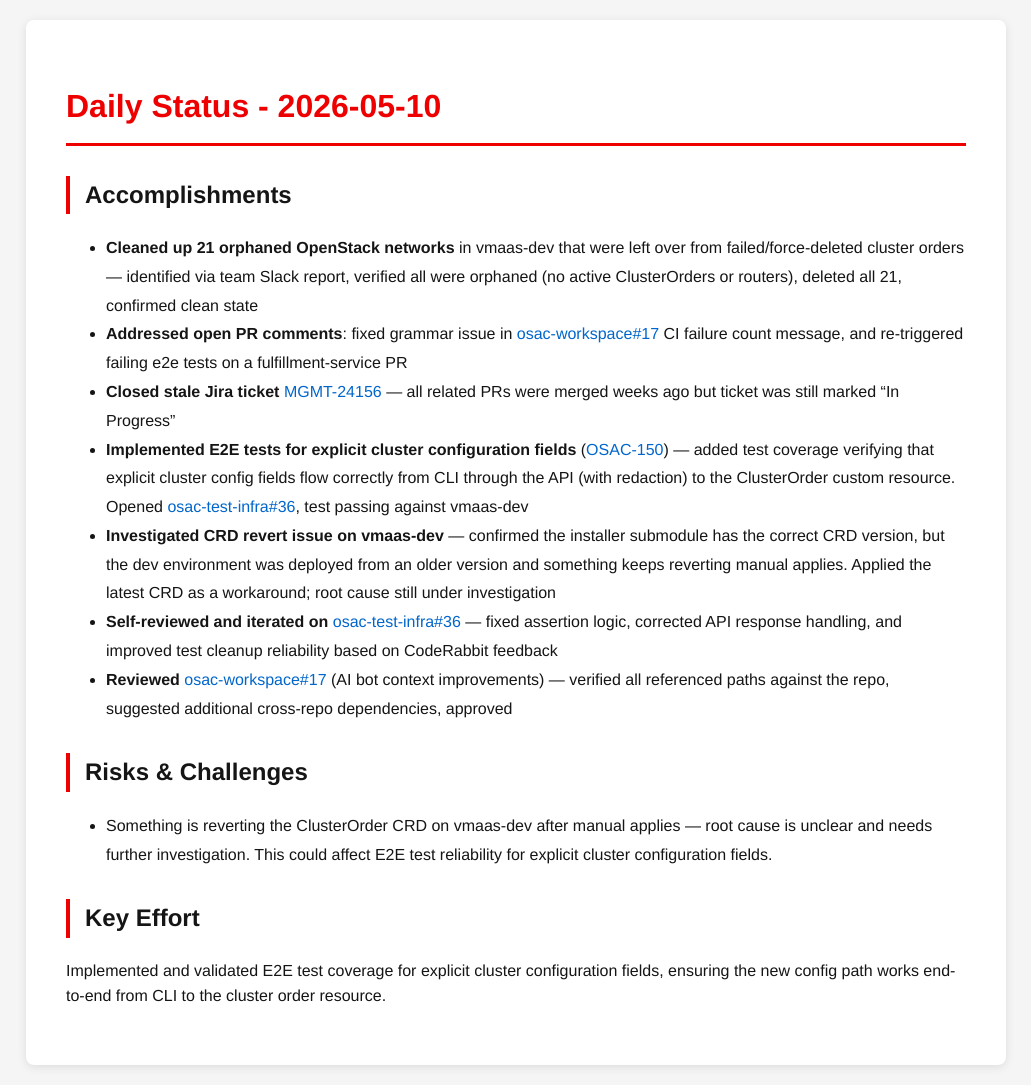
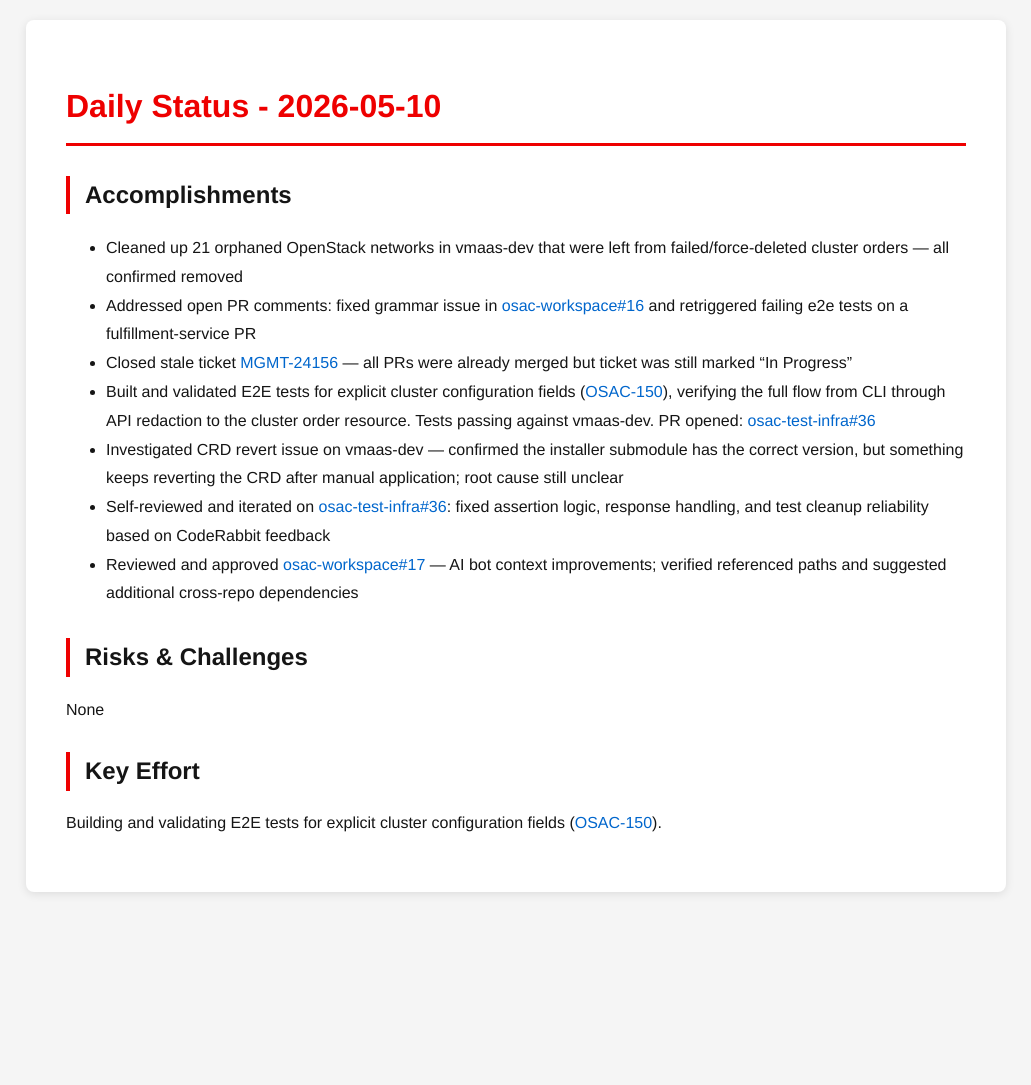
Before and after one commit to tzvatot/daily-status, a Jekyll site: the page built from 2026-05-10.md, in a window 1280 px wide. Shown: the whole page, without its empty margins (124-1155 px from the left). Built offline with Jekyll 4.4.1, drawn with Linux system fonts in a browser that asks for light colours; after the commit the page ends 912 px from its top, so only the background shows below that.

Commit message:
Daily status update - 2026-05-10

```diff
--- a/2026-05-10.md
+++ b/2026-05-10.md
@@ -7,16 +7,16 @@
 # Daily Status - 2026-05-10
 
 ## Accomplishments
-- **Cleaned up 21 orphaned OpenStack networks** in vmaas-dev that were left over from failed/force-deleted cluster orders — identified via team Slack report, verified all were orphaned (no active ClusterOrders or routers), deleted all 21, confirmed clean state
-- **Addressed open PR comments**: fixed grammar issue in [osac-workspace#17](https://github.com/osac-project/osac-workspace/pull/17) CI failure count message, and re-triggered failing e2e tests on a fulfillment-service PR
-- **Closed stale Jira ticket** [MGMT-24156](https://issues.redhat.com/browse/MGMT-24156) — all related PRs were merged weeks ago but ticket was still marked "In Progress"
-- **Implemented E2E tests for explicit cluster configuration fields** ([OSAC-150](https://redhat.atlassian.net/browse/OSAC-150)) — added test coverage verifying that explicit cluster config fields flow correctly from CLI through the API (with redaction) to the ClusterOrder custom resource. Opened [osac-test-infra#36](https://github.com/osac-project/osac-test-infra/pull/36), test passing against vmaas-dev
-- **Investigated CRD revert issue on vmaas-dev** — confirmed the installer submodule has the correct CRD version, but the dev environment was deployed from an older version and something keeps reverting manual applies. Applied the latest CRD as a workaround; root cause still under investigation
-- **Self-reviewed and iterated on** [osac-test-infra#36](https://github.com/osac-project/osac-test-infra/pull/36) — fixed assertion logic, corrected API response handling, and improved test cleanup reliability based on CodeRabbit feedback
-- **Reviewed** [osac-workspace#17](https://github.com/osac-project/osac-workspace/pull/17) (AI bot context improvements) — verified all referenced paths against the repo, suggested additional cross-repo dependencies, approved
+- Cleaned up 21 orphaned OpenStack networks in vmaas-dev that were left from failed/force-deleted cluster orders — all confirmed removed
+- Addressed open PR comments: fixed grammar issue in [osac-workspace#16](https://github.com/osac-project/osac-workspace/pull/16) and retriggered failing e2e tests on a fulfillment-service PR
+- Closed stale ticket [MGMT-24156](https://issues.redhat.com/browse/MGMT-24156) — all PRs were already merged but ticket was still marked "In Progress"
+- Built and validated E2E tests for explicit cluster configuration fields ([OSAC-150](https://redhat.atlassian.net/browse/OSAC-150)), verifying the full flow from CLI through API redaction to the cluster order resource. Tests passing against vmaas-dev. PR opened: [osac-test-infra#36](https://github.com/osac-project/osac-test-infra/pull/36)
+- Investigated CRD revert issue on vmaas-dev — confirmed the installer submodule has the correct version, but something keeps reverting the CRD after manual application; root cause still unclear
+- Self-reviewed and iterated on [osac-test-infra#36](https://github.com/osac-project/osac-test-infra/pull/36): fixed assertion logic, response handling, and test cleanup reliability based on CodeRabbit feedback
+- Reviewed and approved [osac-workspace#17](https://github.com/osac-project/osac-workspace/pull/17) — AI bot context improvements; verified referenced paths and suggested additional cross-repo dependencies
 
 ## Risks & Challenges
-- Something is reverting the ClusterOrder CRD on vmaas-dev after manual applies — root cause is unclear and needs further investigation. This could affect E2E test reliability for explicit cluster configuration fields.
+None
 
 ## Key Effort
-Implemented and validated E2E test coverage for explicit cluster configuration fields, ensuring the new config path works end-to-end from CLI to the cluster order resource.
+Building and validating E2E tests for explicit cluster configuration fields ([OSAC-150](https://redhat.atlassian.net/browse/OSAC-150)).
```
